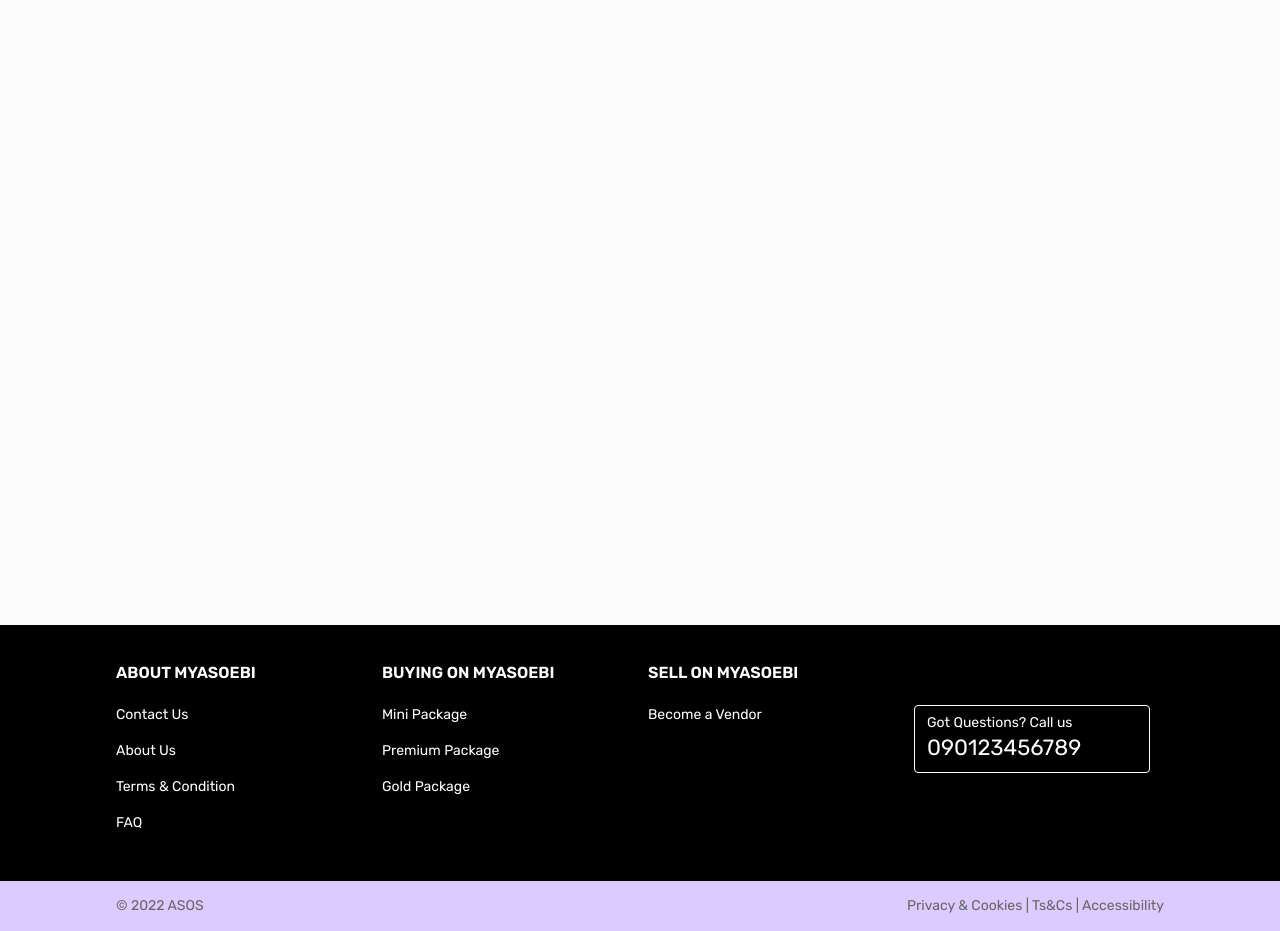
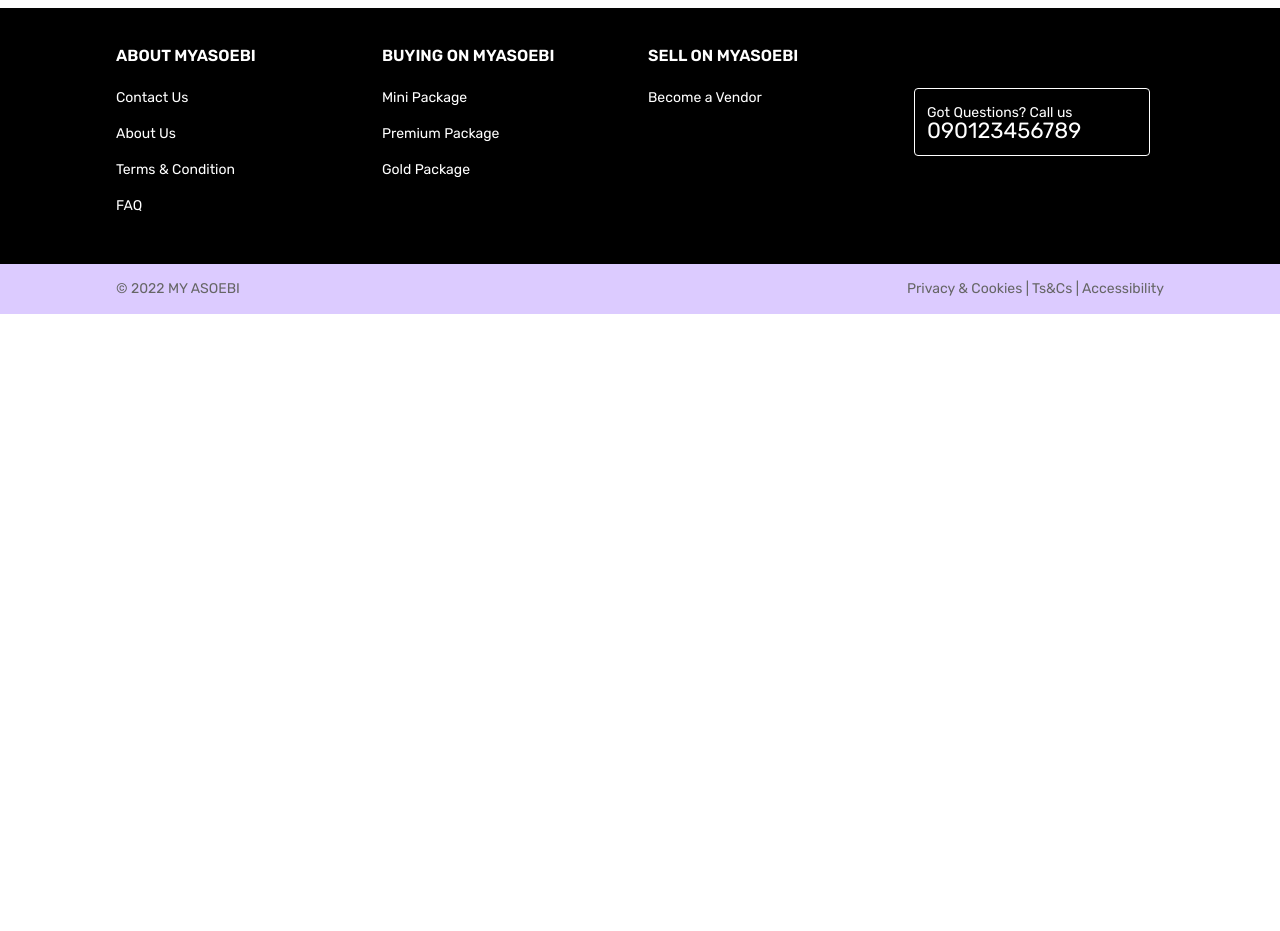
Before and after one commit to nkemjikaobi/asoebi, a Next.js app: page /cart in a window 1280 px wide. Shown: the part 960-1891 px from the top of the page. After the commit the page ends 1274 px from the top, so only its background shows below. Built offline with nearby package versions, Linux system fonts and the light colour scheme.

Commit message:
footer for mobile

```diff
--- a/src/components/layouts/BasePageLayout/BasePageLayout.tsx
+++ b/src/components/layouts/BasePageLayout/BasePageLayout.tsx
@@ -3,10 +3,10 @@ import React, { ReactNode } from "react";
 
 import AsoebiCoreValues from "@components/AsoebiCoreValues/AsoebiCoreValues";
 import CustomBreadCrumb from "@components/atoms/CustomBreadCrumb/CustomBreadCrumb";
+import Footer from "@components/layouts/Footer/Footer/Footer";
 
 import { IBreadCrumb } from "@dto/IBreadCrumb";
 
-import DesktopFooter from "@layouts/Footer/DesktopFooter/DesktopFooter";
 import DesktopNavigation from "@layouts/NavBar/DesktopNavigation/DesktopNavigation";
 
 import MobileNavigation from "../NavBar/MobileNavigation/MobileNavigation";
@@ -58,8 +58,8 @@ const BasePageLayout = ({ children, showNavigation, showFooter, title, descripti
         )}
         {showFooter && (
           <>
-            <div className="hidden smallLaptop:block smallLaptop:w-full">
-              <DesktopFooter />
+            <div>
+              <Footer />
             </div>
           </>
         )}
--- a/src/components/layouts/Footer/DesktopFooter/DesktopFooter.tsx
+++ /dev/null
@@ -1,37 +0,0 @@
-import React from "react";
-
-import Icon from "@components/atoms/Icons";
-import FooterOptions from "@components/FooterOptions/FooterOptions";
-
-import { About } from "@componentData/Footer/About";
-import { Buying } from "@componentData/Footer/Buying";
-import { Selling } from "@componentData/Footer/Selling";
-
-const DesktopFooter = () => {
-  return (
-    <>
-      <div className="bg-black py-8 text-white ">
-        <div className="max-w-[90rem] mx-auto grid grid-cols-4 gap-4 px-[7.25rem] normalLaptop:px-[13.25rem]">
-          <FooterOptions options={About} title="about myasoebi" />
-          <FooterOptions options={Buying} title="buying on myasoebi" />
-          <FooterOptions options={Selling} title="sell on myasoebi" />
-          <div className="flex items-center rounded-[0.25rem] border border-white w-[14.75rem] h-[4.25rem] mt-12 p-3">
-            <Icon className="mr-2" name="call" />
-            <div>
-              <p className="text-14">Got Questions? Call us</p>
-              <p className="text-[1.375rem]">090123456789</p>
-            </div>
-          </div>
-        </div>
-      </div>
-      <div className="bg-asoebiPurple-100 py-4 text-14 text-asoebiGray-700 ">
-        <div className="max-w-[90rem] mx-auto px-[7.25rem] normalLaptop:px-[13.25rem] flex justify-between items-center">
-          <p>&#169; {new Date().getFullYear()} ASOS</p>
-          <p>Privacy & Cookies | Ts&Cs | Accessibility</p>
-        </div>
-      </div>
-    </>
-  );
-};
-
-export default DesktopFooter;
--- /dev/null
+++ b/src/components/layouts/Footer/Footer/Footer.tsx
@@ -0,0 +1,41 @@
+import React from "react";
+
+import Icon from "@components/atoms/Icons";
+import FooterOptions from "@components/FooterOptions/FooterOptions";
+
+import { About } from "@componentData/Footer/About";
+import { Buying } from "@componentData/Footer/Buying";
+import { Selling } from "@componentData/Footer/Selling";
+
+const Footer = () => {
+  return (
+    <>
+      <div className="bg-black py-8 text-white ">
+        <div className="max-w-[90rem] mx-auto grid grid-cols-2 smallLaptop:grid-cols-4 gap-4 px-4 smallLaptop:px-[7.25rem] normalLaptop:px-[13.25rem]">
+          <FooterOptions options={About} title="about myasoebi" />
+          <FooterOptions options={Buying} title="buying on myasoebi" />
+          <FooterOptions options={Selling} title="sell on myasoebi" />
+          <div className="flex items-center rounded-[0.25rem] border border-white smallLaptop:w-[14.75rem] h-[4.25rem] smallLaptop:mt-12 p-3">
+            <Icon className="mr-2" name="call" />
+            <div>
+              <p className="text-12 smallLaptop:text-14">Got Questions? Call us</p>
+              <p className="text-14 smallLaptop:text-[1.375rem]">090123456789</p>
+            </div>
+          </div>
+        </div>
+      </div>
+      <div className="bg-asoebiPurple-100 py-4 text-14 text-asoebiGray-700 ">
+        <div className=" smallLaptop:hidden max-w-[90rem] mx-auto  flex flex-col space-y-4 justify-center items-center">
+          <p>Privacy & Cookies | Ts&Cs | Accessibility</p>
+          <p>&#169; {new Date().getFullYear()} MY ASOEBI</p>
+        </div>
+        <div className="hidden max-w-[90rem] mx-auto px-[7.25rem] normalLaptop:px-[13.25rem] smallLaptop:flex justify-between items-center">
+          <p>&#169; {new Date().getFullYear()} MY ASOEBI</p>
+          <p>Privacy & Cookies | Ts&Cs | Accessibility</p>
+        </div>
+      </div>
+    </>
+  );
+};
+
+export default Footer;
--- a/src/modules/cartPages/cartPage/index.tsx
+++ b/src/modules/cartPages/cartPage/index.tsx
@@ -8,7 +8,7 @@ import MobileCartItems from "@components/organisms/CartPage/MobileCartItems/Mobi
 export const CartPage: FC = () => {
   const router = useRouter();
   return (
-    <div className="mb-[41.563rem]">
+    <div className="mb-12">
       <div className="flex items-center mb-[1.719rem] mt-[3.049rem] smallLaptop:hidden">
         <Icon className="cursor-pointer mr-[1.081rem]" name="chevronLeft" />
         <span className="text-14" onClick={() => router.back()}>
```
